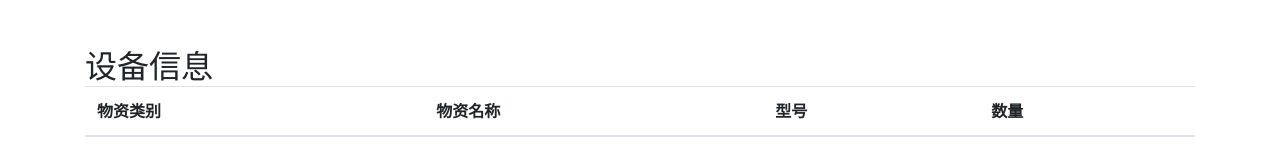
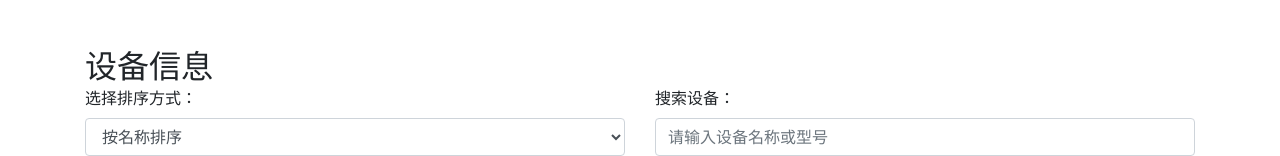
Before and after one commit to Gresham429/MIS, a Django app: page /devices/ in a window 1280 px wide. Shown: the part 125-281 px from the top of the page. Run offline with Django 4.2, Linux system fonts and the light colour scheme; the visitor is signed in with stand-in values (Sample User, id 1); data that the repository does not hold is empty; some libraries are stand-ins or nearby versions.

Commit message:
feat(core): add the sort function in devices

```diff
--- a/core/templates/devices/devices.html
+++ b/core/templates/devices/devices.html
@@ -7,17 +7,34 @@
     <title>设备</title>
     <!-- 加载Bootstrap样式 -->
     <link rel="stylesheet" href="https://stackpath.bootstrapcdn.com/bootstrap/4.5.2/css/bootstrap.min.css">
+    <!-- 引入 Bootstrap 的 JavaScript 文件 -->
+    <script src="https://code.jquery.com/jquery-3.6.0.min.js"></script>
+    <script src="https://stackpath.bootstrapcdn.com/bootstrap/4.5.2/js/bootstrap.min.js"></script>
 </head>
 
 <body>
     {% include '../nav/navbar.html' %}
 
+    <!-- 添加排序方式的下拉选择框和搜索框 -->
     <div class="container mt-5">
         <h2>设备信息</h2>
+        <div class="row">
+            <div class="col-md-6">
+                <label for="sort-select">选择排序方式：</label>
+                <select id="sort-select" class="form-control" onchange="sortDevices()">
+                    <option value="name">按名称排序</option>
+                    <option value="total_quantity">按数量排序</option>
+                </select>
+            </div>
+            <div class="col-md-6">
+                <label for="search-input">搜索设备：</label>
+                <input type="text" id="search-input" class="form-control" oninput="searchDevices()"
+                    placeholder="请输入设备名称或型号">
+            </div>
+        </div>
         <table class="table">
             <thead>
                 <tr>
-                    <th>物资类别</th>
                     <th>物资名称</th>
                     <th>型号</th>
                     <th>数量</th>
@@ -29,13 +46,31 @@
         </table>
     </div>
 
-    <script src="https://code.jquery.com/jquery-3.6.0.min.js"></script>
+
+    <!-- modal元素 -->
+    <div class="modal" id="myModal" tabindex="-1" role="dialog">
+        <div class="modal-dialog" role="document">
+            <div class="modal-content">
+                <div class="modal-header">
+                    <h5 class="modal-title">设备详细信息</h5>
+                    <button type="button" class="close" data-dismiss="modal" aria-label="Close">
+                        <span aria-hidden="true">&times;</span>
+                    </button>
+                </div>
+                <div class="modal-body">
+                    <!-- 这里显示设备详细信息 -->
+                </div>
+            </div>
+        </div>
+    </div>
+
+
     <script>
         // 弹窗处理函数
-        function openPopup(device_name) {
+        function openPopup(device_name, device_model) {
             // 使用 jQuery 发送 AJAX 请求获取设备详细信息
             $.ajax({
-                url: '/api/get_device_detail/' + device_name + '/',
+                url: '/api/get_device_detail/' + device_name + '/' + device_model + '/',
                 type: 'GET',
                 dataType: 'json',
                 success: function (data) {
@@ -52,31 +87,89 @@
             });
         }
 
+        // 生成设备信息表格
+        function generateTable(devicesList) {
+            var tableBody = $('#devices-list');
+            tableBody.empty(); // 清空原有表格内容
+            for (var i = 0; i < devicesList.length; i++) {
+                var device = devicesList[i];
+                var row = '<tr>' +
+                    '<td>' + device.name + '</td>' +
+                    '<td>' + device.model + '</td>' +
+                    '<td>' + device.total_quantity + '</td>' +
+                    '<td><button type="button" class="btn btn-primary" onclick=\'openPopup("' + encodeURIComponent(device.name) + '", "' + encodeURIComponent(device.model) + '")\'>查看详情</button></td>' +
+                    '</tr>';
+                tableBody.append(row);
+            }
+        }
+
         // 使用 jQuery 发送 AJAX 请求获取设备信息
         $.ajax({
             url: '/api/get_devices_list/',
             type: 'GET',
             dataType: 'json',
             success: function (data) {
-                // 获取到设备信息列表后，动态生成表格内容
-                var devicesList = data;
-                var tableBody = $('#devices-list');
-                for (var i = 0; i < devicesList.length; i++) {
-                    var device = devicesList[i];
-                    var row = '<tr>' +
-                        '<td>' + device.category + '</td>' +
-                        '<td>' + device.name + '</td>' +
-                        '<td>' + device.model + '</td>' +
-                        '<td>' + device.total_quantity + '</td>' +
-                        '<td><button type="button" class="btn btn-primary" onclick="openPopup(' + device.name + ')">查看详情</button></td>' +
-                        '</tr>';
-                    tableBody.append(row);
-                }
+                // 获取到设备信息列表后,动态生成表格内容,初始时默认按名称排序
+                var devicesList = data.sort(function (a, b) {
+                    return a.name.localeCompare(b.name);
+                });
+                generateTable(devicesList);
             },
             error: function (error) {
                 console.error('Error:', error);
             }
         });
+
+        // 排序设备信息并重新生成表格内容
+        function sortDevices() {
+            var sortKey = $('#sort-select').val();
+            $.ajax({
+                url: '/api/get_devices_list/',
+                type: 'GET',
+                dataType: 'json',
+                success: function (data) {
+                    var devicesList = data.sort(function (a, b) {
+                        if (sortKey === 'name') {
+                            return a.name.localeCompare(b.name);
+                        }
+                        else if (sortKey === 'total_quantity') {
+                            return a.total_quantity - b.total_quantity;
+                        }
+                    });
+
+                    generateTable(devicesList);
+                },
+                error: function (error) {
+                    console.error('Error:', error);
+                }
+            });
+        }
+
+        // 搜索设备信息并重新生成表格内容
+        function searchDevices() {
+            var keyword = $('#search-input').val().toLowerCase();
+            if (keyword.trim() === '') {
+                // 关键字为空，不执行搜索，恢复显示全部设备列表
+                sortDevices(); // 恢复排序并重新生成表格
+                return;
+            }
+            $.ajax({
+                url: '/api/get_devices_list/',
+                type: 'GET',
+                dataType: 'json',
+                success: function (data) {
+                    var filteredList = data.filter(function (device) {
+                        // 判断设备名称或型号是否包含关键字
+                        return device.name && device.name.toLowerCase().includes(keyword) ||
+                            device.model && device.model.toLowerCase().includes(keyword);
+                    });
+                    generateTable(filteredList); // 生成设备信息表格
+                },
+                error: function (error) {
+                    console.error('Error:', error);
+                }
+            });
+        }
     </script>
 </body>
 
--- a/core/urls/api/index.py
+++ b/core/urls/api/index.py
@@ -1,4 +1,4 @@
-from django.urls import path
+from django.urls import path, re_path
 from core.views.api.user_info import get_user_info, update_user_info
 from core.views.api.devices_info import get_devices_list, get_devices_info
 
@@ -7,5 +7,5 @@ urlpatterns = [
     path("get_user_info/", get_user_info, name="get_user_info"),
     path("update_user_info/", update_user_info, name="update_user_info"),
     path("get_devices_list/", get_devices_list, name="get_devices_list"),
-    path("get_devices_detail/<str:device_name>/", get_devices_info, name="get_devices_info"),
+    re_path(r'^get_device_detail/(?P<device_name>.+?)/(?P<device_model>.+?)/$', get_devices_info, name="get_devices_info"),
 ]
--- a/core/views/api/devices_info.py
+++ b/core/views/api/devices_info.py
@@ -2,16 +2,16 @@ from django.http import JsonResponse
 from django.db.models import Count
 from django.contrib.auth.decorators import login_required
 from core.models.devices.models import Devices
+from urllib.parse import unquote
 
 
 
 @login_required(login_url='sign_in')
 def get_devices_list(request):
-    devices :Devices = Devices.objects.values('category', 'name', 'model').annotate(total_quantity=Count('name'))
+    devices :Devices = Devices.objects.values('name', 'model').annotate(total_quantity=Count('name'))
 
     data_list = [
         {
-            'category': device['category'],
             'name': device['name'],
             'model': device['model'],
             'total_quantity': device['total_quantity'],
@@ -21,34 +21,46 @@ def get_devices_list(request):
 
     return JsonResponse(data_list, safe=False)
 
-def get_devices_info(request, device_name):
-    # 查询设备名称为device_name的所有数据
-    devices = Devices.objects.filter(name=device_name)
+def get_devices_info(request, device_name, device_model):
+    try:
+        # 解码设备型号
+        device_name = unquote(device_name)
+        device_model = unquote(device_model)
 
-    # 构建弹窗内容
-    PopUpContent = ''
-    for device in devices:
-        PopUpContent += (
-            '<p><strong>物资类别：</strong>' + device.category + '</p>' +
-            '<p><strong>固定资产编号：</strong>' + device.fixed_asset_number + '</p>' +
-            '<p><strong>物资名称：</strong>' + device.name + '</p>' +
-            '<p><strong>型号：</strong>' + device.model + '</p>' +
-            '<p><strong>生产/出厂日期：</strong>' + str(device.production_date) + '</p>' +
-            '<p><strong>发票号码：</strong>' + (device.invoice_number if device.invoice_number else '') + '</p>' +
-            '<p><strong>单价：</strong>' + str(device.unit_price) + '</p>' +
-            '<p><strong>数量：</strong>' + str(device.quantity) + '</p>' +
-            '<p><strong>价格：</strong>' + str(device.total_price) + '</p>' +
-            '<p><strong>采购日期：</strong>' + (str(device.purchase_date) if device.purchase_date else '') + '</p>' +
-            '<p><strong>采购人：</strong>' + (device.purchaser if device.purchaser else '') + '</p>' +
-            '<p><strong>采购人电话：</strong>' + (device.purchaser_phone if device.purchaser_phone else '') + '</p>' +
-            '<p><strong>领用团队：</strong>' + device.team + '</p>' +
-            '<p><strong>领用人：</strong>' + (device.recipient if device.recipient else '') + '</p>' +
-            '<p><strong>领用人电话：</strong>' + (device.recipient_phone if device.recipient_phone else '') + '</p>' +
-            '<p><strong>存放地点：</strong>' + device.storage_location + '</p>' +
-            '<p><strong>责任人：</strong>' + device.responsible_person + '</p>' +
-            '<p><strong>当前状态：</strong>' + device.current_status + '</p>' +
-            '<hr>'  # 添加分隔线，区分不同设备信息
-        )
+        print(device_model)
+        print(device_model)
 
-    # 返回 JSON 格式的数据
-    return JsonResponse({'popupContent': PopUpContent})
+        # 查询设备名称为device_name、设备型号为device_model的所有数据
+        devices = Devices.objects.filter(name=device_name, model=device_model)
+
+        # 构建弹窗内容
+        PopUpContent = ''
+        for device in devices:
+            PopUpContent += (
+                '<p><strong>物资类别：</strong>' + (device.category or '') + '</p>' +
+                '<p><strong>固定资产编号：</strong>' + (device.fixed_asset_number or '') + '</p>' +
+                '<p><strong>物资名称：</strong>' + (device.name or '') + '</p>' +
+                '<p><strong>型号：</strong>' + (device.model or '') + '</p>' +
+                '<p><strong>生产/出厂日期：</strong>' + (str(device.production_date) if device.production_date else '') + '</p>' +
+                '<p><strong>发票号码：</strong>' + (device.invoice_number if device.invoice_number else '') + '</p>' +
+                '<p><strong>单价：</strong>' + (str(device.unit_price) if device.unit_price else '') + '</p>' +
+                '<p><strong>数量：</strong>' + (str(device.quantity) if device.quantity else '') + '</p>' +
+                '<p><strong>价格：</strong>' + (str(device.total_price) if device.total_price else '') + '</p>' +
+                '<p><strong>采购日期：</strong>' + (str(device.purchase_date) if device.purchase_date else '') + '</p>' +
+                '<p><strong>采购人：</strong>' + (device.purchaser if device.purchaser else '') + '</p>' +
+                '<p><strong>采购人电话：</strong>' + (device.purchaser_phone if device.purchaser_phone else '') + '</p>' +
+                '<p><strong>领用团队：</strong>' + (device.team or '') + '</p>' +
+                '<p><strong>领用人：</strong>' + (device.recipient if device.recipient else '') + '</p>' +
+                '<p><strong>领用人电话：</strong>' + (device.recipient_phone if device.recipient_phone else '') + '</p>' +
+                '<p><strong>存放地点：</strong>' + (device.storage_location or '') + '</p>' +
+                '<p><strong>责任人：</strong>' + (device.responsible_person or '') + '</p>' +
+                '<p><strong>当前状态：</strong>' + (device.current_status or '') + '</p>' +
+                '<hr>'  # 添加分隔线，区分不同设备信息
+            )
+
+        # 返回 JSON 格式的数据
+        return JsonResponse({'popupContent': PopUpContent})
+
+    except Exception as e:
+        # 出现异常时返回错误信息
+        return JsonResponse({'error': str(e)})
```
Also changed, not shown: media/user_avatar/wallhaven-ne2zmr_2560x1600_Ys5ZbCW.png (added).
